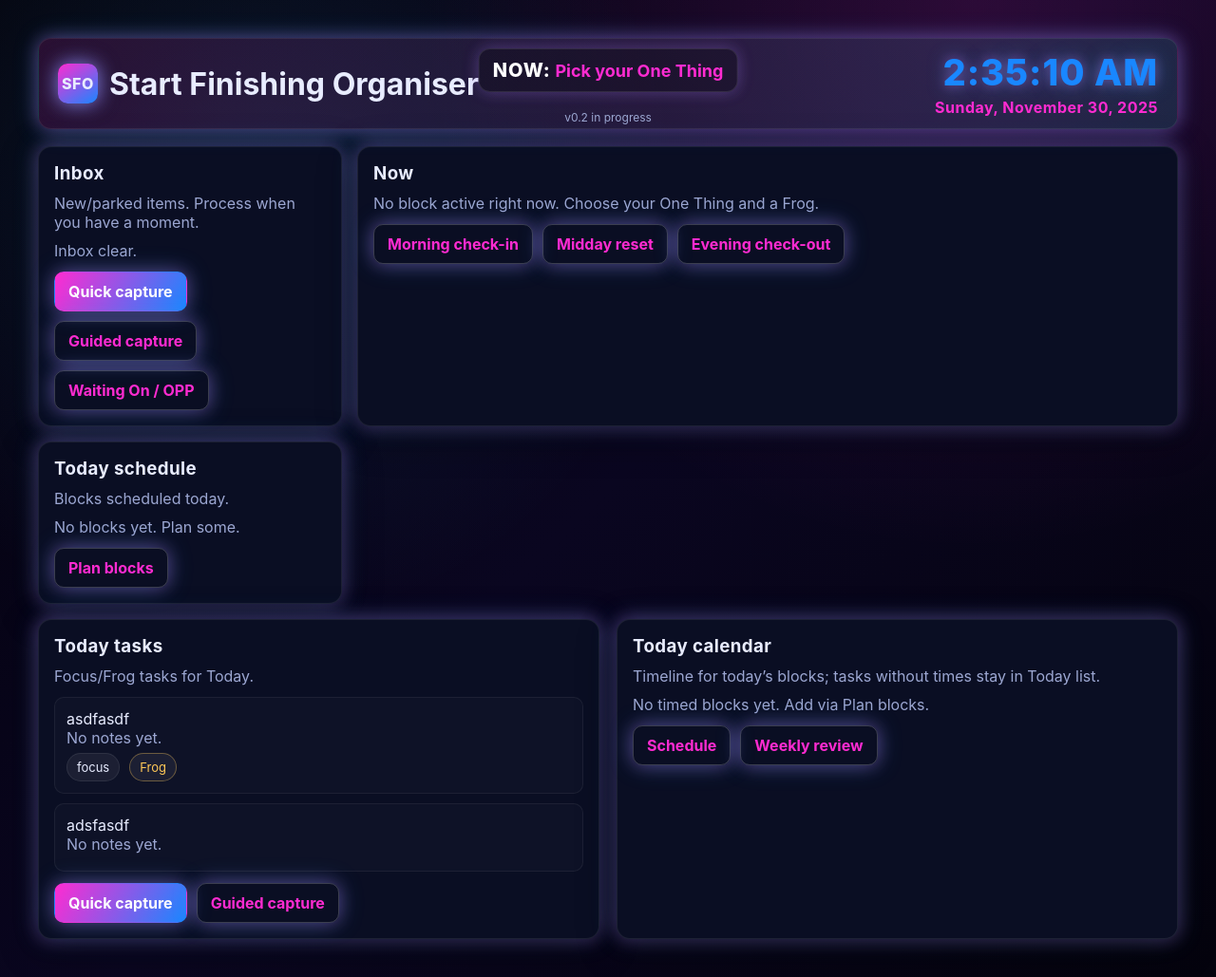
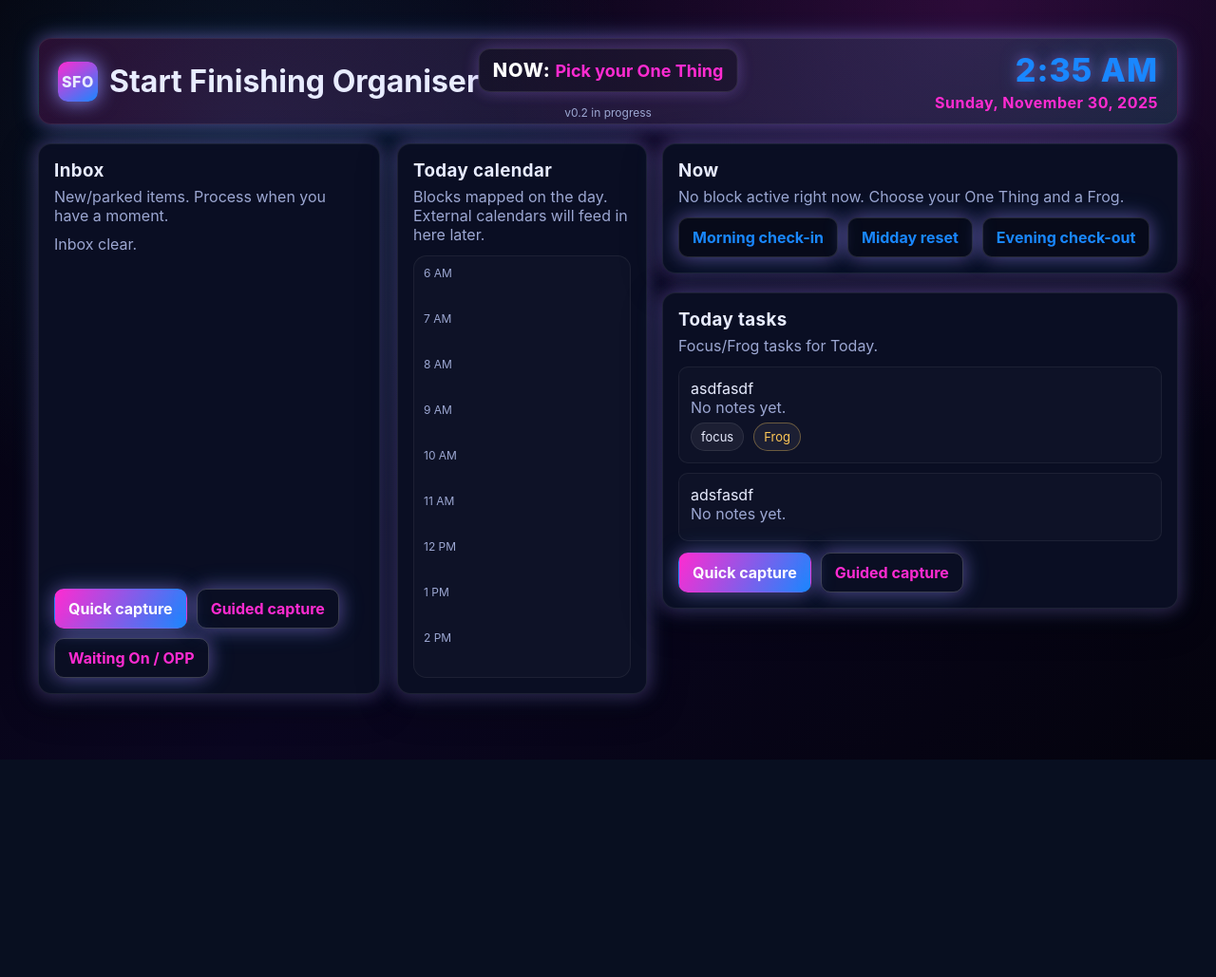
Before and after one commit to radicalmove/start-finishing-organiser, a FastAPI app: page / in a window 1280 px wide. Shown: the whole page at 95% size. After the commit the page ends 800 px from the top, so only its background shows below. Run offline with FastAPI, Linux system fonts and the light colour scheme; data comes from the database, SQL or seed files in the repository; data that the repository does not hold is empty.

Commit message:
Improved homepage calendar view

```diff
--- a/app/static/css/main.css
+++ b/app/static/css/main.css
@@ -21,14 +21,21 @@
   box-sizing: border-box;
 }
 
+html {
+  height: 100%;
+}
+
 body {
   margin: 0;
   min-height: 100vh;
+  height: 100%;
   font-family: "Inter", -apple-system, BlinkMacSystemFont, "Segoe UI", sans-serif;
   background: radial-gradient(circle at 20% 20%, rgba(53, 195, 255, 0.1), transparent 35%),
     radial-gradient(circle at 80% 0%, rgba(255, 43, 209, 0.14), transparent 40%),
     linear-gradient(135deg, #04030d 0%, #0a0620 50%, #04030d 100%);
   color: var(--text);
+  overflow-x: hidden;
+  overflow-y: hidden;
 }
 
 a {
@@ -46,7 +53,10 @@ h4 {
 .page {
   max-width: 1800px;
   margin: 0 auto;
-  padding: 40px 40px 40px;
+  padding: 40px 40px 20px;
+  min-height: 100vh;
+  display: flex;
+  flex-direction: column;
 }
 
 .header {
@@ -101,7 +111,7 @@ h4 {
 }
 
 .panel h3 {
-  margin-bottom: 10px;
+  margin-bottom: 6px;
   letter-spacing: 0.4px;
 }
 
@@ -141,6 +151,9 @@ h4 {
 
 .btn.ghost.blue {
   color: var(--accent-blue);
+  background: rgba(0, 0, 0, 0.25);
+  border: 1px solid rgba(255, 255, 255, 0.12);
+  transition: background 0.14s ease, color 0.14s ease, border-color 0.14s ease, box-shadow 0.14s ease;
 }
 
 .btn.ghost:hover {
@@ -151,7 +164,10 @@ h4 {
 }
 
 .btn.ghost.blue:hover {
+  background: var(--accent-blue);
+  color: #0b0a18;
   border-color: var(--accent-blue);
+  box-shadow: 0 0 18px rgba(53, 195, 255, 0.35), 0 0 14px rgba(255, 43, 209, 0.25);
 }
 
 .list {
@@ -287,7 +303,7 @@ button:hover,
 }
 
 #clock-time {
-  font-size: 38px;
+  font-size: 34px;
   letter-spacing: 1px;
   font-weight: 800;
   color: var(--accent-blue);
@@ -309,12 +325,6 @@ button:hover,
 .version-center {
   position: absolute;
   left: 50%;
-  transform: translateX(-50%);
-  bottom: 4px;
-  font-size: 12px;
-  color: var(--muted);
-}
-
   transform: translateX(-50%);
   bottom: 4px;
   font-size: 12px;
@@ -427,15 +437,188 @@ button:hover,
   gap: 4px;
 }
 
-.layout {
+.main-shell {
   display: grid;
-  grid-template-columns: 320px 1fr;
+  grid-template-columns: 360px 1fr;
+  gap: 18px;
+  align-items: stretch;
+  flex: 1;
+  min-height: 0;
+}
+
+.left-col {
+  height: auto;
+  min-height: 0;
+  align-self: stretch;
+  margin-top: 20px;
+}
+
+.inbox-panel {
+  height: calc(100vh - 220px);
+  max-height: calc(100vh - 220px);
+  display: flex;
+  flex-direction: column;
+  justify-content: space-between;
+  overflow-y: auto;
+}
+
+.inbox-panel .list {
+  flex: 1;
+}
+
+.right-col .grid {
+  align-items: start;
+}
+
+.right-top {
+  display: flex;
   gap: 16px;
+  align-items: flex-start;
+}
+
+.right-stack {
+  margin-top: 20px;
+}
+
+.calendar-panel {
+  flex: 0 0 32%;
+  margin-top: 20px;
+  height: calc(100vh - 220px);
+  max-height: calc(100vh - 220px);
+  min-height: 460px;
+  display: flex;
+  flex-direction: column;
+  overflow: hidden;
+}
+
+.right-stack {
+  flex: 1;
+}
+
+.today-tasks-panel {
+  margin-top: 20px;
+}
+
+.day-calendar {
+  position: relative;
+  margin-top: 12px;
+  border-radius: var(--radius);
+  background: rgba(255, 255, 255, 0.02);
+  border: 1px solid rgba(255, 255, 255, 0.06);
+  flex: 1;
+  min-height: 0;
+  display: flex;
+  flex-direction: column;
+  overflow: hidden;
+}
+
+.day-calendar-scroll {
+  display: grid;
+  grid-template-columns: 70px 1fr;
+  flex: 1;
+  min-height: 0;
+  height: 100%;
+  max-height: 100%;
+  overflow-y: auto;
+}
+
+.hours {
+  display: flex;
+  flex-direction: column;
+  gap: 8px;
+  padding: 10px;
+  font-size: 12px;
+  color: var(--muted);
+  flex-shrink: 0;
+  min-height: 780px;
+}
+
+.hour-mark {
+  height: 40px;
+}
+
+.events {
+  position: relative;
+  padding: 10px;
+  flex-shrink: 0;
+  min-height: 780px;
+}
+
+.event-block {
+  position: absolute;
+  left: 6px;
+  right: 6px;
+  border-radius: 10px;
+  padding: 8px;
+  color: #0b0a18;
+  display: flex;
+  flex-direction: column;
+  gap: 2px;
+  box-shadow: 0 6px 18px rgba(0, 0, 0, 0.35);
+}
+
+.event-block .event-time {
+  font-size: 11px;
+  font-weight: 700;
+  opacity: 0.8;
+}
+
+.event-block .event-label {
+  font-size: 14px;
+  font-weight: 800;
+}
+
+.event-block .event-project {
+  font-size: 12px;
+  color: rgba(0, 0, 0, 0.7);
+}
+
+.event-block.focus {
+  background: linear-gradient(120deg, #ff8ae8, #f962cf);
+  border: 1px solid rgba(255, 43, 209, 0.35);
+}
+
+.event-block.admin {
+  background: linear-gradient(120deg, #4aa8ff, #2d8cff);
+  border: 1px solid rgba(53, 135, 255, 0.35);
+}
+
+.event-block.social {
+  background: linear-gradient(120deg, #6fd8ff, #36bfff);
+  border: 1px solid rgba(57, 184, 255, 0.35);
+}
+
+.event-block.recovery {
+  background: linear-gradient(120deg, #b897ff, #8f6fff);
+  border: 1px solid rgba(147, 116, 255, 0.35);
+}
+
+@media (max-width: 1100px) {
+  body {
+    overflow-y: auto;
+  }
+  .page {
+    min-height: auto;
+  }
 }
 
 @media (max-width: 900px) {
-  .layout {
+  .main-shell {
     grid-template-columns: 1fr;
+  }
+  .now-pill {
+    position: relative;
+    left: 0;
+    transform: none;
+    top: 0;
+  }
+  .right-top {
+    flex-direction: column;
+  }
+  .calendar-panel {
+    flex: none;
+    width: 100%;
+    margin-top: 10px;
   }
 }
 
--- a/app/static/js/main.js
+++ b/app/static/js/main.js
@@ -108,8 +108,7 @@ document.addEventListener("DOMContentLoaded", () => {
     const ampm = hours >= 12 ? "PM" : "AM";
     hours = hours % 12 || 12;
     const minutes = String(now.getMinutes()).padStart(2, "0");
-    const seconds = String(now.getSeconds()).padStart(2, "0");
-    if (clockTime) clockTime.textContent = `${hours}:${minutes}:${seconds} ${ampm}`;
+    if (clockTime) clockTime.textContent = `${hours}:${minutes} ${ampm}`;
     if (clockDate) {
       const options = { weekday: "long", year: "numeric", month: "long", day: "numeric" };
       clockDate.textContent = now.toLocaleDateString(undefined, options);
--- a/app/templates/home.html
+++ b/app/templates/home.html
@@ -4,8 +4,9 @@
     <div class="toast success">{{ form_success }}</div>
   {% endif %}
 
-  <section class="layout" style="margin-top: 18px;">
-    <div class="panel">
+  <section class="main-shell">
+    <div class="left-col">
+      <div class="panel inbox-panel">
         <h3>Inbox</h3>
         <div class="muted">New/parked items. Process when you have a moment.</div>
         <div class="list" style="margin-top: 10px;">
@@ -22,12 +23,37 @@
           {% endfor %}
         </div>
         <div class="cta-row">
-        <a class="btn" href="/capture">Quick capture</a>
+          <a class="btn pink" href="/capture">Quick capture</a>
           <a class="btn ghost" href="/capture/wizard">Guided capture</a>
           <a class="btn ghost" href="/waiting">Waiting On / OPP</a>
         </div>
       </div>
-
+    </div>
+    <div class="right-col">
+      <div class="right-top">
+        <div class="panel calendar-panel">
+          <h3>Today calendar</h3>
+          <div class="muted">Blocks mapped on the day. External calendars will feed in here later.</div>
+          <div class="day-calendar">
+            <div class="day-calendar-scroll">
+              <div class="hours">
+                {% for hr in range(6, 22) %}
+                  <div class="hour-mark">{{ hr if hr <= 12 else hr-12 }} {{ 'AM' if hr < 12 else 'PM' }}</div>
+                {% endfor %}
+              </div>
+              <div class="events">
+                {% for ev in calendar_events %}
+                  <div class="event-block {{ ev.type }}" style="top: {{ ev.top }}%; height: {{ ev.height }}%;">
+                    <div class="event-time">{{ ev.start_display }}{% if ev.end_display %} – {{ ev.end_display }}{% endif %}</div>
+                    <div class="event-label">{{ ev.label }}</div>
+                    {% if ev.project %}<div class="event-project">{{ ev.project }}</div>{% endif %}
+                  </div>
+              {% endfor %}
+            </div>
+          </div>
+        </div>
+        </div>
+        <div class="right-stack">
           <div class="panel">
             <h3>Now</h3>
             {% if current_block %}
@@ -44,35 +70,12 @@
               <div class="muted">No block active right now. Choose your One Thing and a Frog.</div>
             {% endif %}
             <div class="cta-row">
-        <a class="btn ghost" href="/ritual/morning">Morning check-in</a>
-        <a class="btn ghost" href="/ritual/midday">Midday reset</a>
-        <a class="btn ghost" href="/ritual/evening">Evening check-out</a>
+              <a class="btn ghost blue" href="/ritual/morning">Morning check-in</a>
+              <a class="btn ghost blue" href="/ritual/midday">Midday reset</a>
+              <a class="btn ghost blue" href="/ritual/evening">Evening check-out</a>
             </div>
           </div>
-
-    <div class="panel">
-      <h3>Today schedule</h3>
-      <div class="muted">Blocks scheduled today.</div>
-      <div class="list" style="margin-top: 10px;">
-        {% for b in todays_blocks %}
-          <div class="list-item">
-            <div>{{ b.block_type.value|title }} — {{ b.start_time or 'TBD' }}{% if b.end_time %}–{{ b.end_time }}{% endif %}</div>
-            {% if b.project %}
-              <div class="task-meta"><span class="pill">{{ b.project.title }}</span></div>
-            {% endif %}
-          </div>
-        {% else %}
-          <div class="muted">No blocks yet. Plan some.</div>
-        {% endfor %}
-      </div>
-      <div class="cta-row">
-        <a class="btn ghost" href="/blocks">Plan blocks</a>
-      </div>
-    </div>
-  </section>
-
-  <section class="grid" style="margin-top: 16px;">
-    <div class="panel">
+          <div class="panel today-tasks-panel">
             <h3>Today tasks</h3>
             <div class="muted">Focus/Frog tasks for Today.</div>
             <div class="list" style="margin-top: 12px;">
@@ -91,35 +94,11 @@
               {% endfor %}
             </div>
             <div class="cta-row">
-        <a class="btn" href="/capture">Quick capture</a>
+              <a class="btn pink" href="/capture">Quick capture</a>
               <a class="btn ghost" href="/capture/wizard">Guided capture</a>
             </div>
           </div>
-
-    <div class="panel">
-      <h3>Today calendar</h3>
-      <div class="muted">Timeline for today’s blocks; tasks without times stay in Today list.</div>
-      <div class="timeline">
-        {% for ev in timeline_events %}
-          <div class="timeline-row">
-            <div class="timeline-time">
-              {% if ev.start %}{{ ev.start }}{% else %}TBD{% endif %}
-              {% if ev.end %}–{{ ev.end }}{% endif %}
         </div>
-            <div class="timeline-body">
-              <div>{{ ev.label }}</div>
-              {% if ev.project %}
-                <div class="muted">{{ ev.project }}</div>
-              {% endif %}
-            </div>
-          </div>
-        {% else %}
-          <div class="muted">No timed blocks yet. Add via Plan blocks.</div>
-        {% endfor %}
-      </div>
-      <div class="cta-row">
-        <a class="btn ghost" href="/blocks">Schedule</a>
-        <a class="btn ghost" href="/weekly">Weekly review</a>
       </div>
     </div>
   </section>
```
Also changed, not shown: app/routes/homepage.py (+24 -0 lines). Lines whose indentation alone changed are shown as unchanged.
